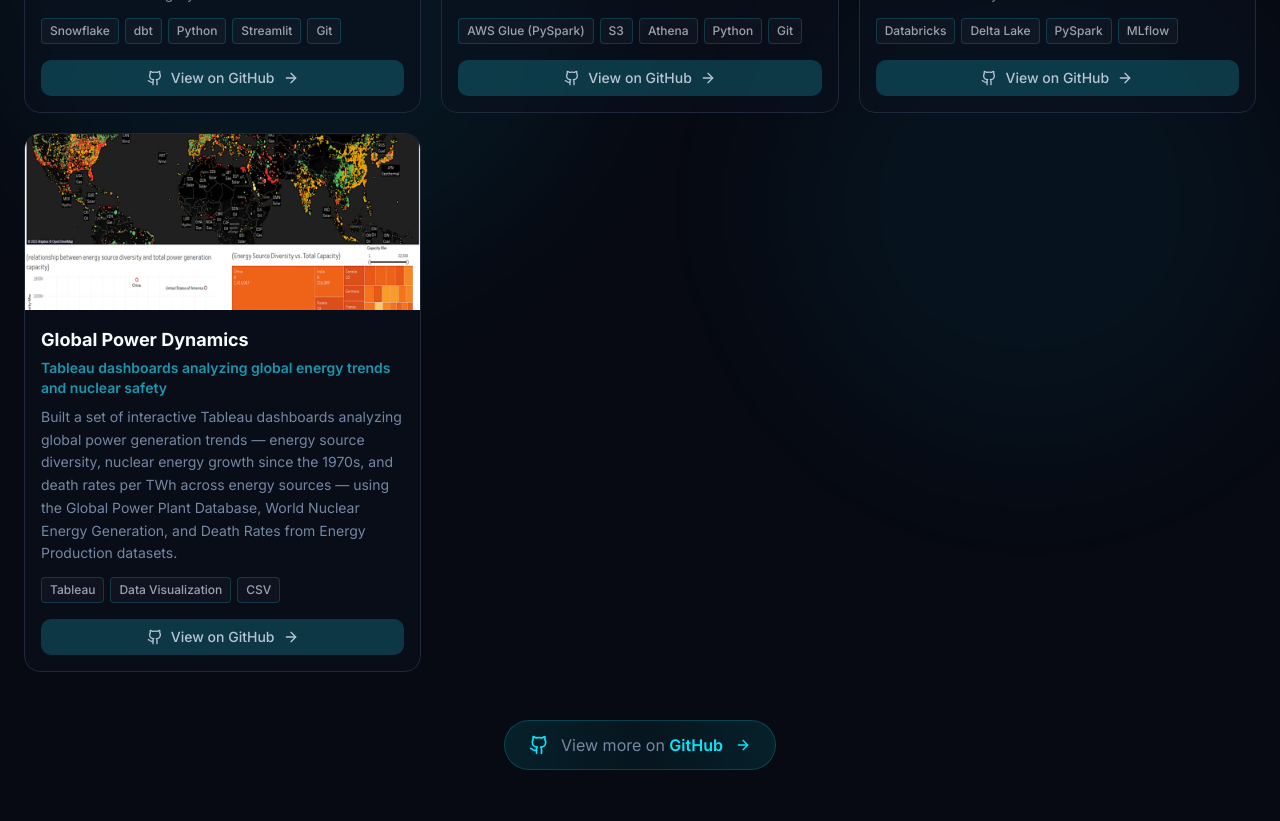
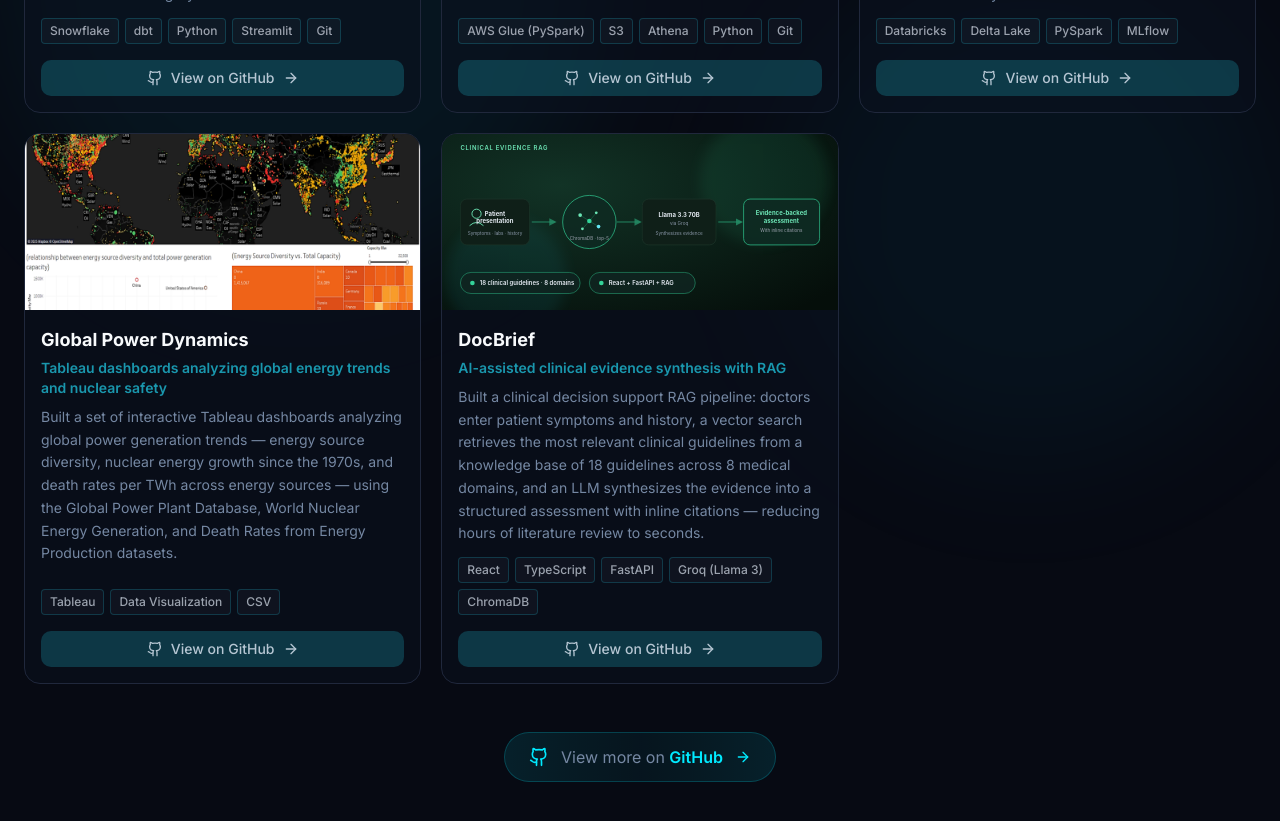
Before and after one commit to sushmitha-lab/SushmithaKatherine-portfolio, a React (Vite) app: page / in a window 1280 px wide. Shown: the part 3120-3941 px from the top of the page. Built offline with nearby package versions, Linux system fonts and the light colour scheme.

Commit message:
Add DocBrief project to resume PDF

```diff
--- a/src/components/ProjectsSection.tsx
+++ b/src/components/ProjectsSection.tsx
@@ -34,6 +34,14 @@
     description: 'Built a set of interactive Tableau dashboards analyzing global power generation trends — energy source diversity, nuclear energy growth since the 1970s, and death rates per TWh across energy sources — using the Global Power Plant Database, World Nuclear Energy Generation, and Death Rates from Energy Production datasets.',
     technologies: ['Tableau', 'Data Visualization', 'CSV'],
     link: 'https://github.com/sushmitha-lab/Global-power-dynamics-tableau',
+  },
+  {
+    title: 'DocBrief',
+    subtitle: 'AI-assisted clinical evidence synthesis with RAG',
+    image: '/projects/docbrief-art.svg',
+    description: 'Built a clinical decision support RAG pipeline: doctors enter patient symptoms and history, a vector search retrieves the most relevant clinical guidelines from a knowledge base of 18 guidelines across 8 medical domains, and an LLM synthesizes the evidence into a structured assessment with inline citations — reducing hours of literature review to seconds.',
+    technologies: ['React', 'TypeScript', 'FastAPI', 'Groq (Llama 3)', 'ChromaDB'],
+    link: 'https://github.com/sushmitha-lab/Docbrief-app',
   },
 ];
 
```
Also changed, not shown: public/projects/docbrief-art.svg (added), 1 other file (tests, documents, lock files or other folders).
